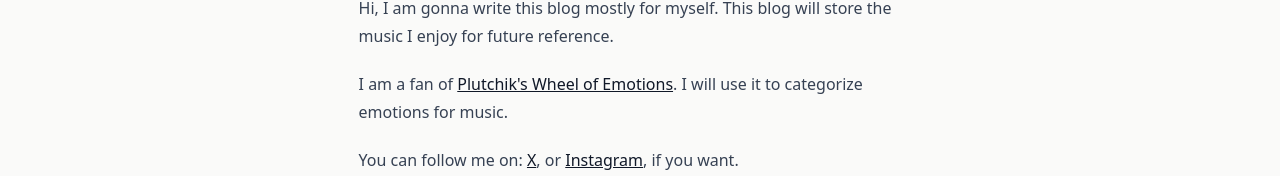
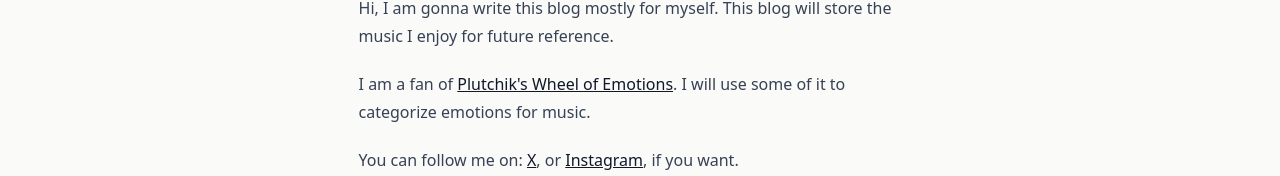
Before and after one commit to benedictfoo/Listening-Refuge, an Astro site: page /about in a window 1280 px wide. Shown: the part 212-388 px from the top of the page. Built offline with nearby package versions, Linux system fonts and the light colour scheme; Astro itself is replaced by a stand-in of ours.

Commit message:
update about

```diff
--- a/src/pages/about.astro
+++ b/src/pages/about.astro
@@ -22,7 +22,7 @@ const description = "Welcome to Listening Refuge"
 
 
             <p>I am a fan of <a href="https://www.google.com/search?q=plutchik%27s+wheel+of+emotion">Plutchik's Wheel of
-                Emotions</a>. I will use it to categorize emotions for music.</p>
+                Emotions</a>. I will use some of it to categorize emotions for music.</p>
 
 
             <p>You can follow me on: <a href="https://x.com/listeningrefuge" rel="noopener noreferrer"
```
